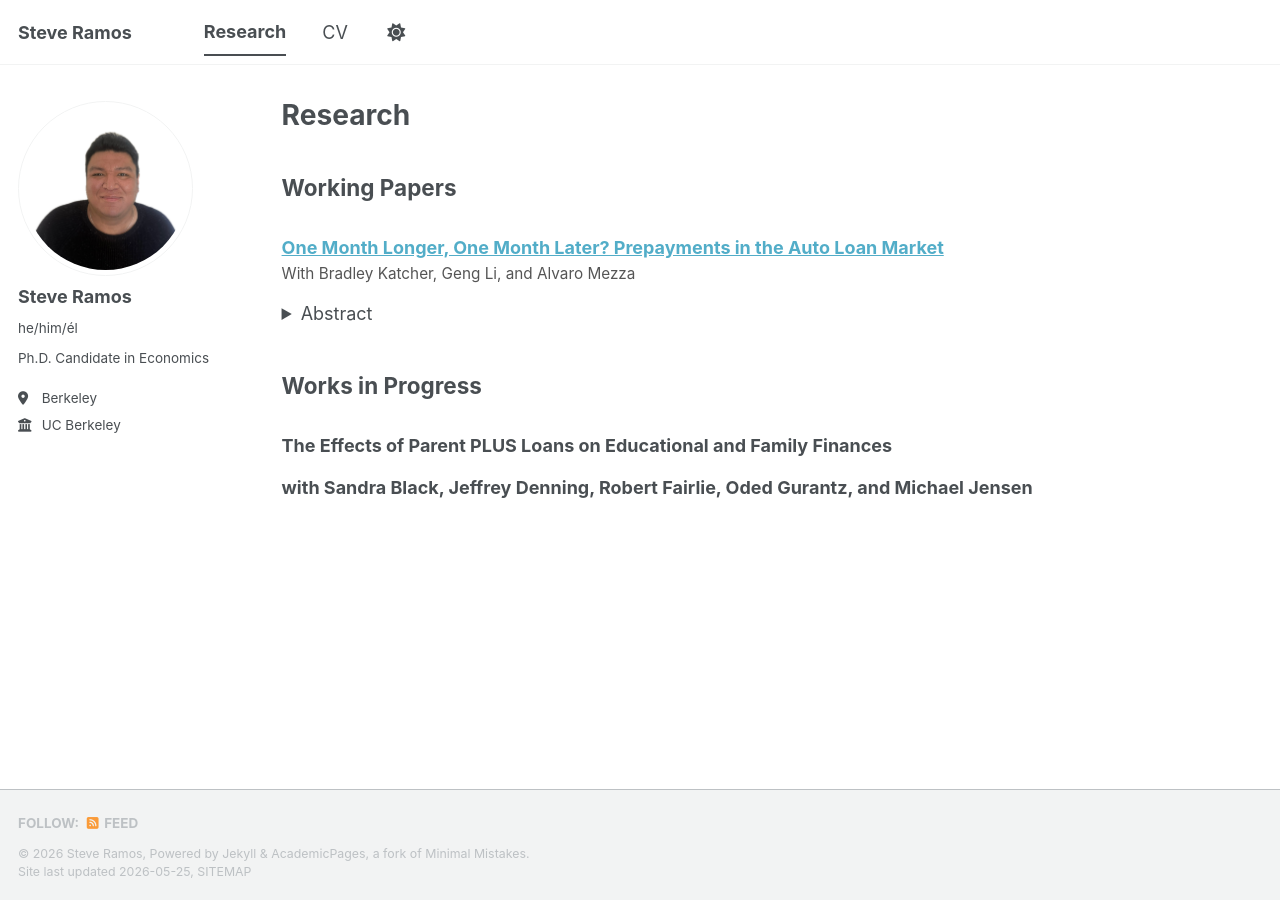
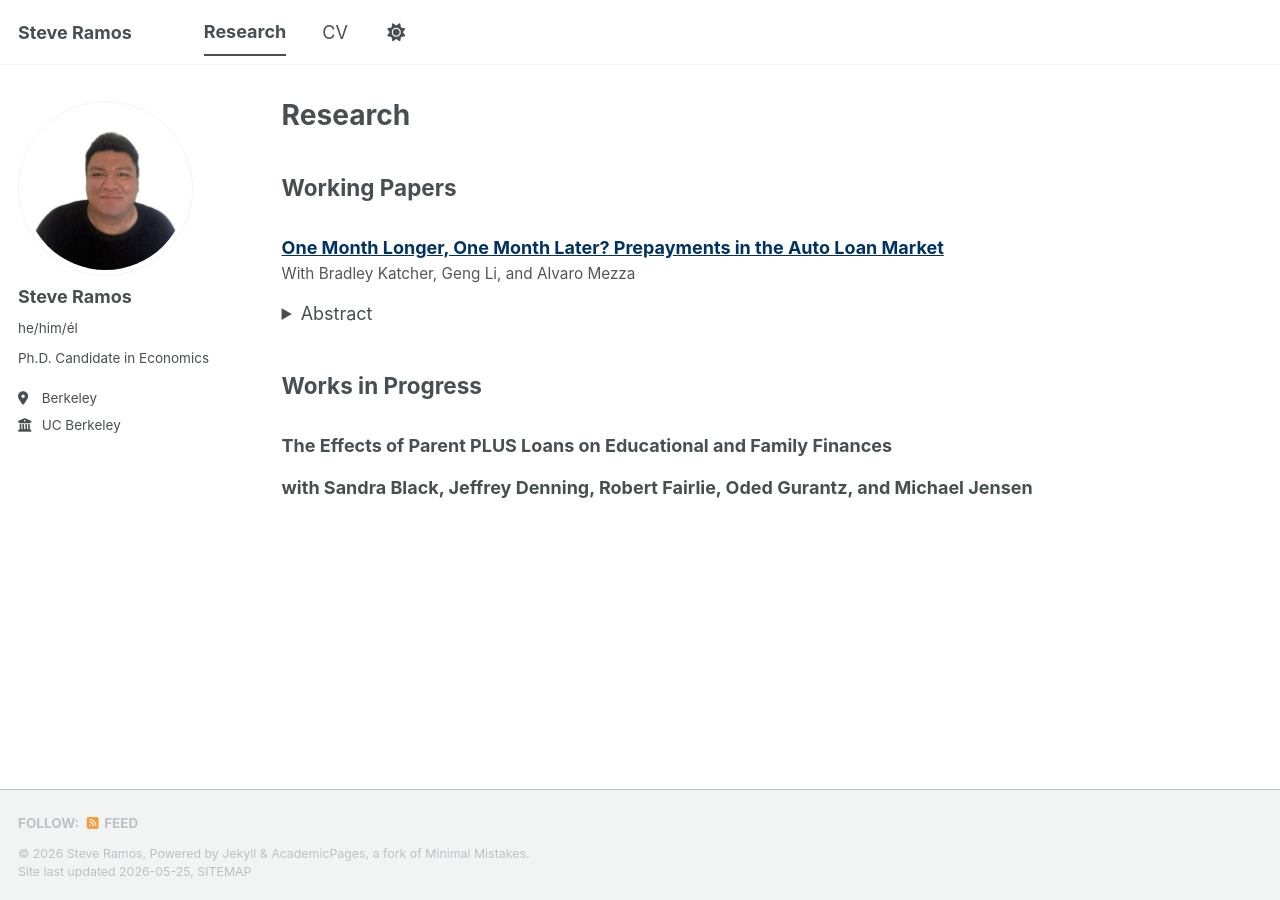
Before and after one commit to ramos-steve/ramos-steve.github.io, a Jekyll site: the page built from _pages/research.md, in a window 1280 px wide. Built offline with Jekyll 4.4.1, drawn with Linux system fonts in a browser that asks for light colours; a script bundle is joined from its source files by our own code; library files that are not in the unit come from our copies.

Commit message:
Update _custom.scss

```diff
--- a/_sass/_custom.scss
+++ b/_sass/_custom.scss
@@ -4,3 +4,36 @@
   margin-bottom: 0.75rem;
   color: #555;
 }
+/* Darker blue links, similar to Bailey Palmer's site */
+.page__content a,
+.archive a,
+.sidebar a {
+  color: #003262;
+}
+
+/* Optional: slightly darker on hover */
+.page__content a:hover,
+.archive a:hover,
+.sidebar a:hover {
+  color: #001f4d;
+  text-decoration: underline;
+}
+
+/* Coauthor links look like normal text until hover */
+.coauthors {
+  font-size: 0.85em;
+  color: #555;
+  margin-top: -0.25rem;
+  margin-bottom: 0.75rem;
+}
+
+.coauthors a {
+  color: inherit;
+  text-decoration: none;
+  border-bottom: none;
+}
+
+.coauthors a:hover {
+  color: #003262;
+  text-decoration: underline;
+}
```
